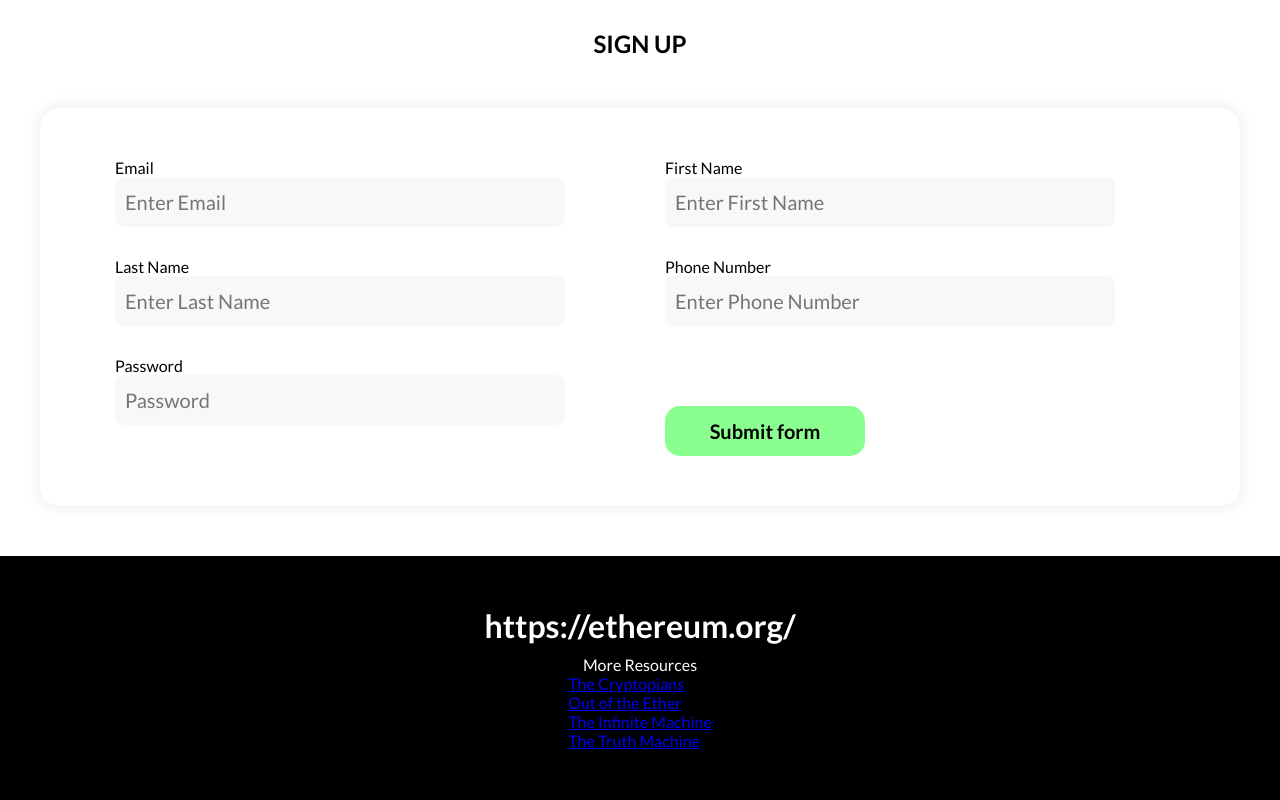
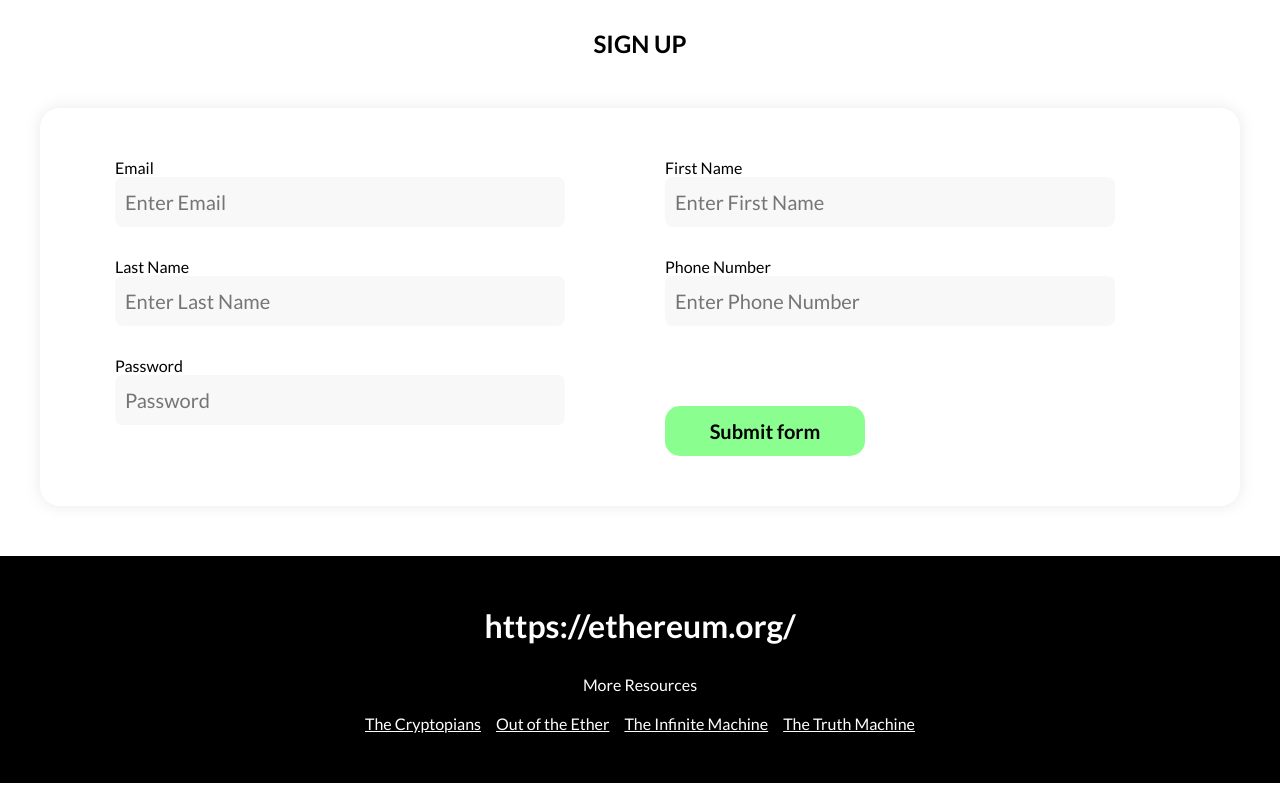
Before and after one commit to pesto-students/p6-akshat-johnswaroop, a plain HTML site: page Ex 2.1/index.html in a window 1280 px wide. Shown: the part 2212-3012 px from the top of the page. Drawn offline with Linux system fonts and the light colour scheme.

Commit message:
Footer styling complete

```diff
--- a/Ex 2.1/style.css
+++ b/Ex 2.1/style.css
@@ -87,7 +87,6 @@
     background-color: rgba(220, 220, 220, 0.199);
     padding: 15px 10px;
     border-radius: 8px;
-
 }
 
 .signup-form button {
@@ -103,7 +102,7 @@
     margin-top: 50px;
 }
 
-.footer{
+.footer {
     display: flex;
     flex-direction: column;
     width: 100%;
@@ -114,12 +113,19 @@
     color: white;
 }
 
-.footer h1{
+.footer h1 {
     color: white;
-    margin-bottom: 10px;
+    margin-bottom: 30px;
 }
 
-.more-links{
+.more-links {
     display: flex;
-    flex-direction: column;
+    flex-wrap: wrap;
+    column-gap: 15px;
+    margin-top: 20px;
+    row-gap: 15px;
+    justify-content: center;
 }
+.more-links a {
+    color: white;
+}
```
